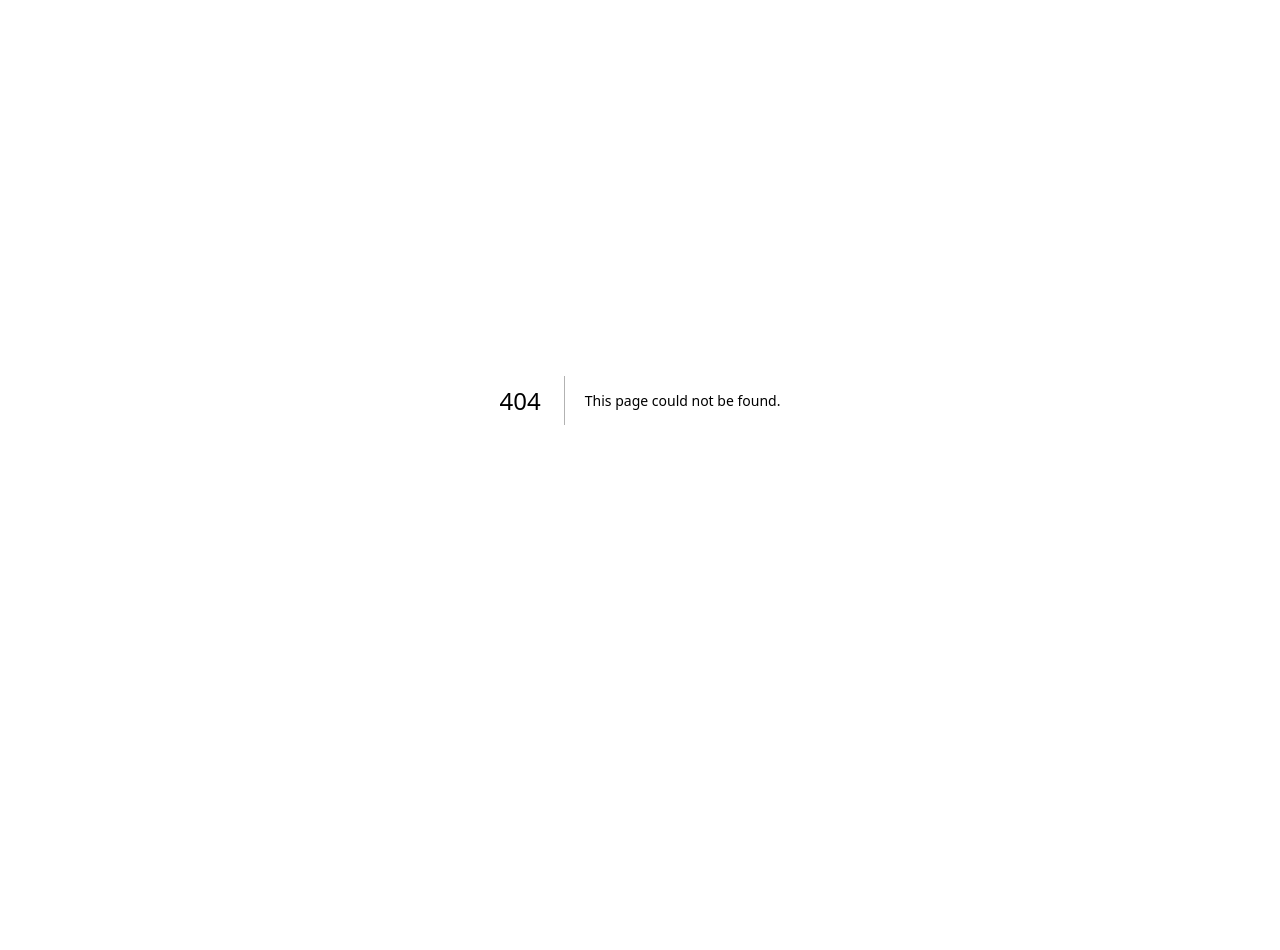
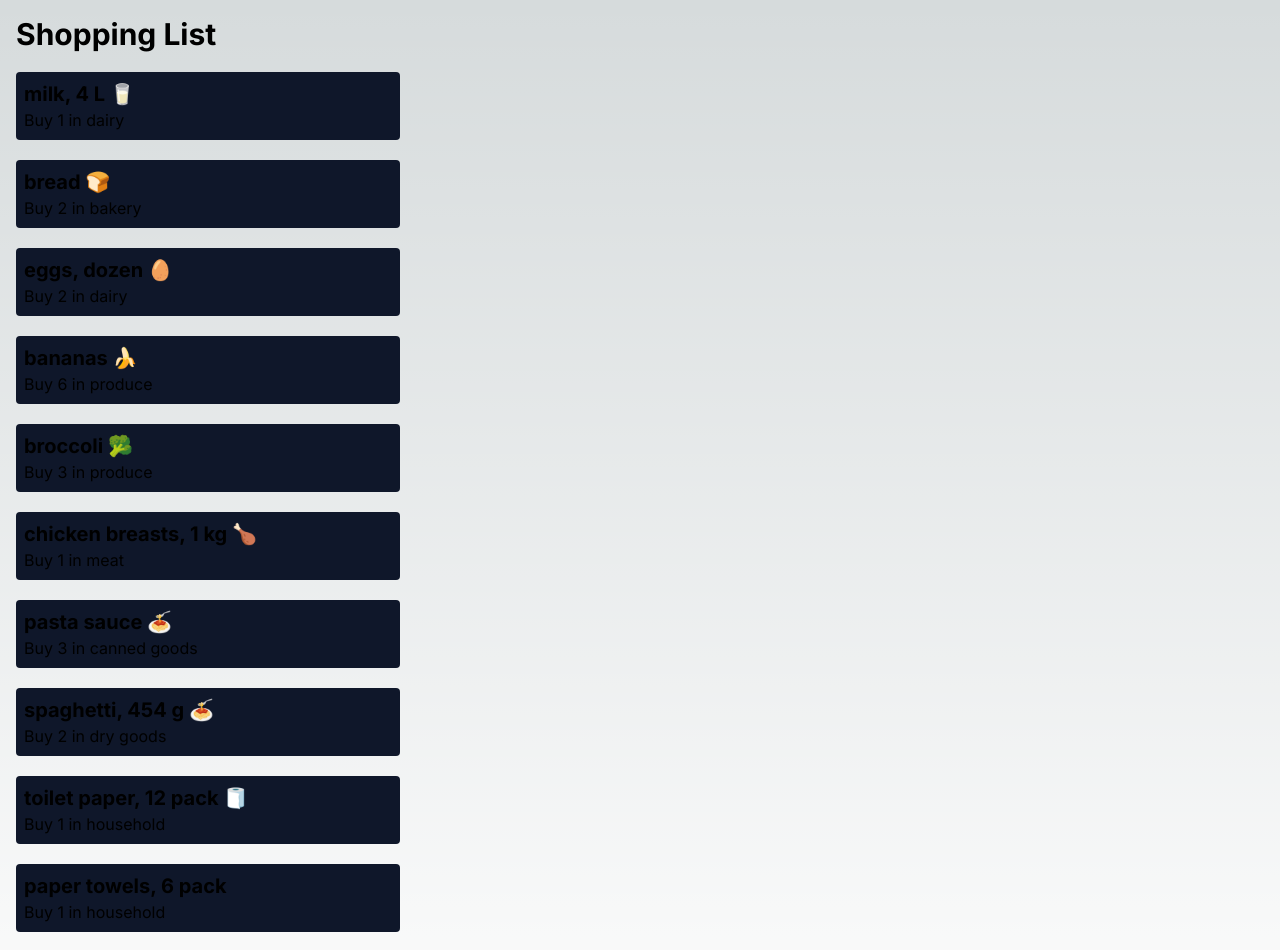
Before and after one commit to anthony040190/cprg306-assignments, a Next.js app: page /week3 in a window 1280 px wide. Before the commit this address had no page. Shown: the top 950 px of the page. Before the commit the page ends 800 px from the top, so only its background shows below. Built offline with nearby package versions, Linux system fonts and the light colour scheme.

Commit message:
week assignment with style

```diff
--- a/app/page.js
+++ b/app/page.js
@@ -9,6 +9,12 @@
       <Link href="/week2/">
         Week 2
       </Link>
+
+      <br />
+
+      <Link href="/week3/">
+        Week 3
+      </Link>
     </div>
   );
 }
--- /dev/null
+++ b/app/week3/item-list.js
@@ -0,0 +1,92 @@
+import Item from "./item";
+
+export default function ItemList() {
+    const item1 = {
+        name: "milk, 4 L 🥛",
+        quantity: 1,
+        category: "dairy",
+      };
+
+      const item2 = {
+        name: "bread 🍞",
+        quantity: 2,
+        category: "bakery",
+      };
+
+      const item3 = {
+        name: "eggs, dozen 🥚",
+        quantity: 2,
+        category: "dairy",
+      };
+
+      const item4 = {
+        name: "bananas 🍌",
+        quantity: 6,
+        category: "produce",
+      };
+
+      const item5 = {
+        name: "broccoli 🥦",
+        quantity: 3,
+        category: "produce",
+      };
+
+      const item6 = {
+        name: "chicken breasts, 1 kg 🍗",
+        quantity: 1,
+        category: "meat",
+      };
+
+      const item7 = {
+        name: "pasta sauce 🍝",
+        quantity: 3,
+        category: "canned goods",
+      };
+
+      const item8 = {
+        name: "spaghetti, 454 g 🍝",
+        quantity: 2,
+        category: "dry goods",
+      };
+
+      const item9 = {
+        name: "toilet paper, 12 pack 🧻",
+        quantity: 1,
+        category: "household",
+      };
+
+      const item10 = {
+        name: "paper towels, 6 pack",
+        quantity: 1,
+        category: "household",
+      };
+
+      const item11 = {
+        name: "dish soap 🍽️",
+        quantity: 1,
+        category: "household",
+      };
+
+      const item12 = {
+        name: "hand soap 🧼",
+        quantity: 4,
+        category: "household",
+      };
+
+      return (
+        <div>
+            <Item name={item1.name} quantity={item1.quantity} category={item1.category} />
+            <Item name={item2.name} quantity={item2.quantity} category={item2.category} />
+            <Item name={item3.name} quantity={item3.quantity} category={item3.category} />
+            <Item name={item4.name} quantity={item4.quantity} category={item4.category} />
+            <Item name={item5.name} quantity={item5.quantity} category={item5.category} />
+            <Item name={item6.name} quantity={item6.quantity} category={item6.category} />
+            <Item name={item7.name} quantity={item7.quantity} category={item7.category} />
+            <Item name={item8.name} quantity={item8.quantity} category={item8.category} />
+            <Item name={item9.name} quantity={item9.quantity} category={item9.category} />
+            <Item name={item10.name} quantity={item10.quantity} category={item10.category} />
+            <Item name={item11.name} quantity={item11.quantity} category={item11.category} />
+            <Item name={item12.name} quantity={item12.quantity} category={item12.category} />
+        </div>
+      );
+}
--- /dev/null
+++ b/app/week3/item.js
@@ -0,0 +1,10 @@
+export default function Item({name, quantity, category}) {
+    return (
+        <div className="mx-4">
+            <ul className="my-5 rounded px-2 py-2 w-96 bg-slate-900">
+                <li className="text-xl font-bold">{name}</li>
+                <li>Buy {quantity} in {category}</li>
+            </ul>
+        </div>
+    );
+}
--- /dev/null
+++ b/app/week3/page.js
@@ -0,0 +1,10 @@
+import ItemList from "./item-list";
+
+export default function Page() {
+    return (
+        <main>
+            <h1 className="text-3xl font-bold mx-4 my-4">Shopping List</h1>
+            <ItemList />
+        </main>
+    );
+}
```
